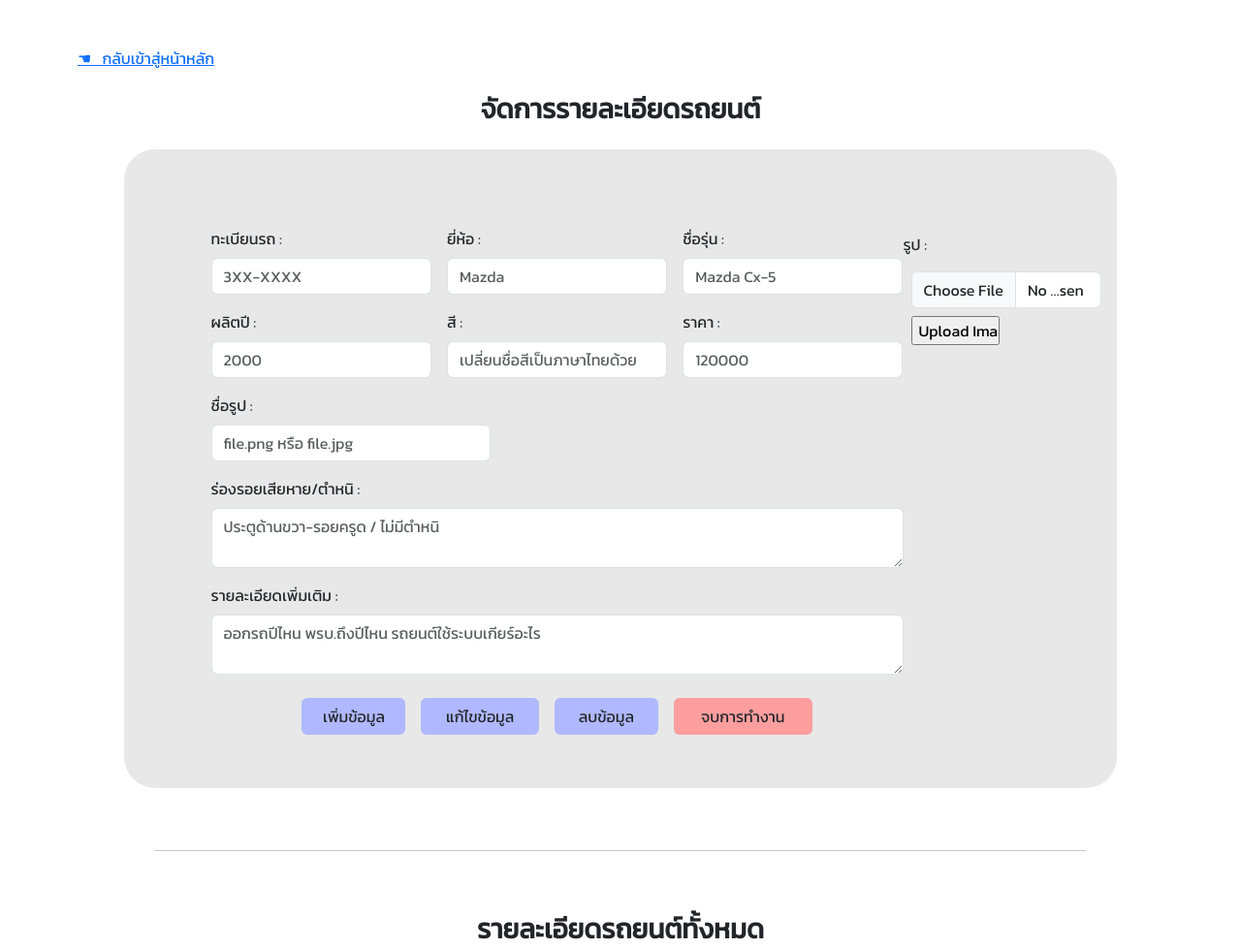
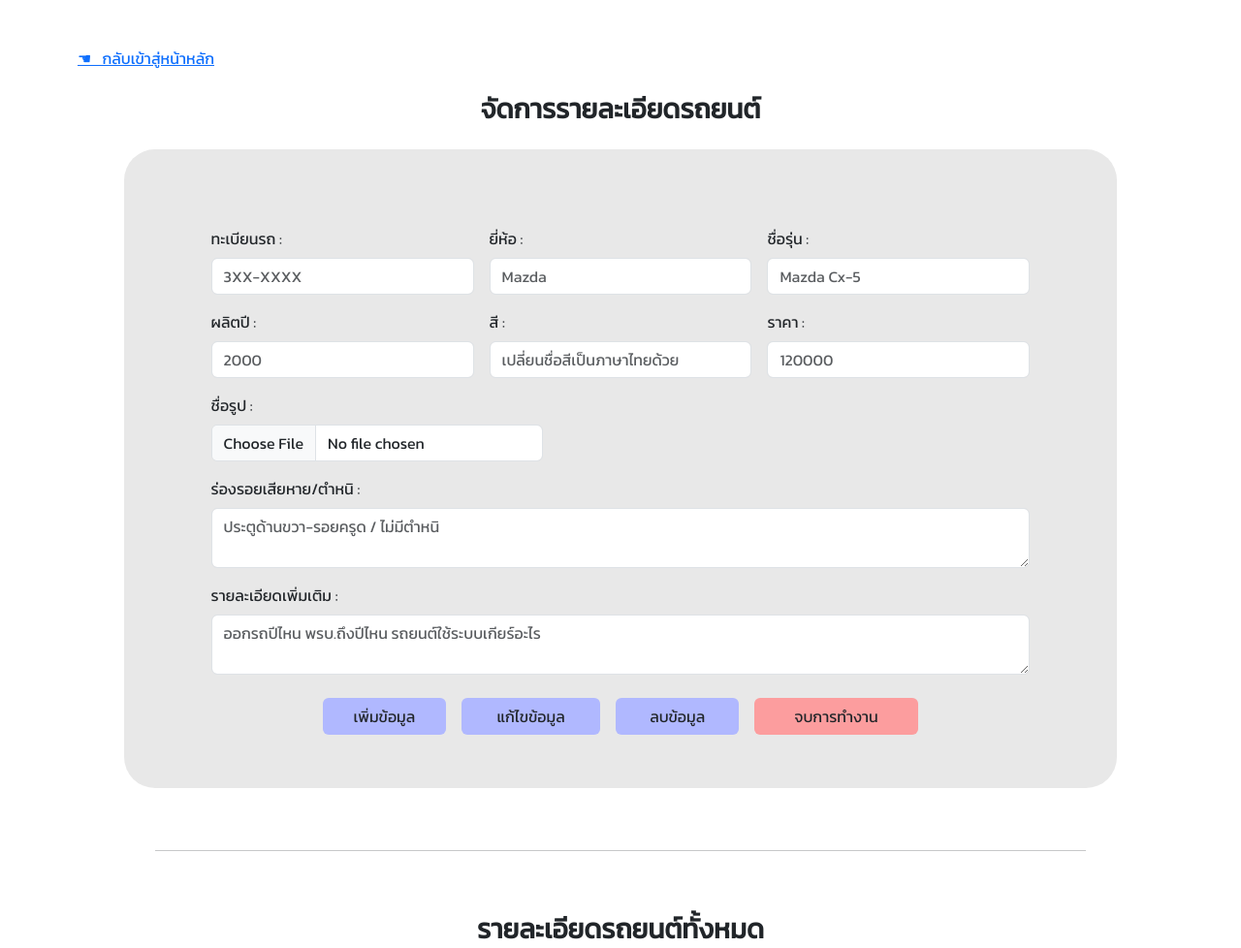
Before and after one commit to 0584work/05844work, a PHP site: page /caredit.php in a window 1280 px wide. Shown: the top 978 px of the page at 97% size. Run offline with PHP 8.4, Linux system fonts and the light colour scheme; data comes from the database, SQL or seed files in the repository.

Commit message:
Add files via upload

```diff
--- a/appointmentuser.php
+++ b/appointmentuser.php
@@ -58,7 +58,7 @@
   <!--form to add database and go to payment-->
   <div class="center01 mt-4">
 <div class="center01" style="width:60%;padding :3% 7%;background-color:#E8e8e8;border-radius:2rem;" >
-<form class="row g-3 " method="post" style="padding:5% 0 0 0;" action="beforepayment.php?action=add&code=<?php echo $productbycode['license_palate'];?>">
+<form class="row g-3 " method="post" style="padding:5% 0 0 0;" action="payment.php?action=add&code=<?php echo $productbycode['license_palate'];?>">
       <div class="col-md-6">
          <label for="inputEmail4" class="form-label">Name :</label>
          <input type='text' name ='cusid' class="form-control" id="cusid"readonly value="<?php echo $usser['firstname'];?> <?php echo $usser['lastname'];?>" placeholder="ไม่มีแล้ว ลบทิ้งได้">
--- a/caredit.php
+++ b/caredit.php
@@ -57,7 +57,7 @@
       </div>
       <div class="col-md-5">
          <label for="inputAddress" class="form-label">ชื่อรูป :</label>
-         <input type="text"  name ='pic' class="form-control" id="inputAddress"  placeholder="file.png หรือ file.jpg" accept="image/png, image/gif, image/jpeg">
+         <input type="file"  name ='fileToUpload' class="form-control" id="fileToUpload" placeholder="ไฟล์ .png หรือ .jpg" accept="image/png, image/gif, image/jpeg">
       </div>
       <div class="col-12">
          <label for="inputAddress" class="form-label">ร่องรอยเสียหาย/ตำหนิ :</label>
@@ -76,12 +76,7 @@
       </form>
      <div>
       <form action="upload.php" method="post" enctype="multipart/form-data">
-      <div>
-         <br><br>
-         <label for="inputAddress" class="form-label">รูป :</label>
-         <input type="file"  name ='fileToUpload' class="form-control" id="fileToUpload" style="width:150%;margin:0.5rem 0.5rem 0 0.5rem;" placeholder="ไฟล์ .png หรือ .jpg" accept="image/png, image/gif, image/jpeg">
-         <input type="submit" value="Upload Image" style="width:70%;margin:0.5rem 0.5rem 0 0.5rem;" name="submit">
-      </div>
+
       </form>
       </div>
    </div>
@@ -164,15 +159,14 @@
          $year = $_POST['year'];
          $colo = $_POST['colo'];
          $nam = $_POST['nam'];
-         $image = "photo/".$_POST['pic'];
          $mileage = $_POST['mill'];
          $def = $_POST['def'];
          $price = $_POST['pri'];
          $desc = $_POST['desc'];
 
          $sql =<<<EOF
-            INSERT INTO tblproduct (license_palate,series,year,color,name,image,car_mileage,car_defect,price,desc)
-            VALUES ('$lic', '$ser', $year, '$colo','$image',$mileage,'$nam','$def',$price,'$desc');
+            INSERT INTO tblproduct (license_palate,series,year,color,name,car_mileage,car_defect,price,desc)
+            VALUES ('$lic', '$ser', $year, '$colo',$mileage,'$nam','$def',$price,'$desc');
             EOF;
 
          $ret = $db2->exec($sql);
@@ -201,7 +195,6 @@
        $ser = $_POST['ser'];
        $year = $_POST['year'];
        $colo = $_POST['colo'];
-       $image = "photo/".$_POST['pic'];
        $nam = $_POST['nam'];
        $mileage = $_POST['mill'];
        $def = $_POST['def'];
@@ -213,7 +206,6 @@
           series='$ser',
           year=$year,
           color='$colo',
-          image='$image',
           name='$nam',
           car_mileage=$mileage,
           car_defect='$def',
--- a/customerdetail_ad.php
+++ b/customerdetail_ad.php
@@ -167,14 +167,13 @@ overflow-y: auto; /* Scrollable contents if viewport is shorter than content. */
     </div>
     <div class=\"center01\">
    <table  class=\"table ta\">
-   <thead><tr><th>ไอดีผู้ใช้</th><th>ทะเบียนรถยนต์</th><th>หมายเลขอ้างอิง</th><th>ยอดชำระ</th></tr>";
+   <thead><tr><th>ไอดีผู้ใช้</th><th>ทะเบียนรถยนต์</th><th>ยอดชำระ</th></tr>";
    $ret = $db->query($sql);
    //table to display all payment in database
    while($row = $ret->fetchArray(SQLITE3_ASSOC)) {
       echo "<tr>";
       echo "<td>". $row['cusid'] . "</td>";
       echo "<td>". $row['carid']."</td>";
-      echo "<td>".$row['accountnumber'] ."</td>";
       echo "<td>".$row['total'] ."</td>";
       echo "</tr>";
    }
--- a/customerdetail_se.php
+++ b/customerdetail_se.php
@@ -168,14 +168,13 @@ overflow-y: auto; /* Scrollable contents if viewport is shorter than content. */
     </div>
     <div class=\"center01\">
    <table  class=\"table ta\">
-   <thead><tr><th>ไอดีผู้ใช้</th><th>ทะเบียนรถยนต์</th><th>เลขที่อ้างอิง</th><th>ยอดชำระ</th></tr>";
+   <thead><tr><th>ไอดีผู้ใช้</th><th>ทะเบียนรถยนต์</th><th>ยอดชำระ</th></tr>";
    $ret = $db->query($sql);
    //table to display all payment in database
    while($row = $ret->fetchArray(SQLITE3_ASSOC)) {
       echo "<tr>";
       echo "<td>". $row['cusid'] . "</td>";
       echo "<td>". $row['carid']."</td>";
-      echo "<td>".$row['accountnumber'] ."</td>";
       echo "<td>".$row['total'] ."</td>";
       echo "</tr>";
    }
```
Also changed, not shown: admindateedit.php (+4 -4 lines), payment.php (+8 -4 lines).
